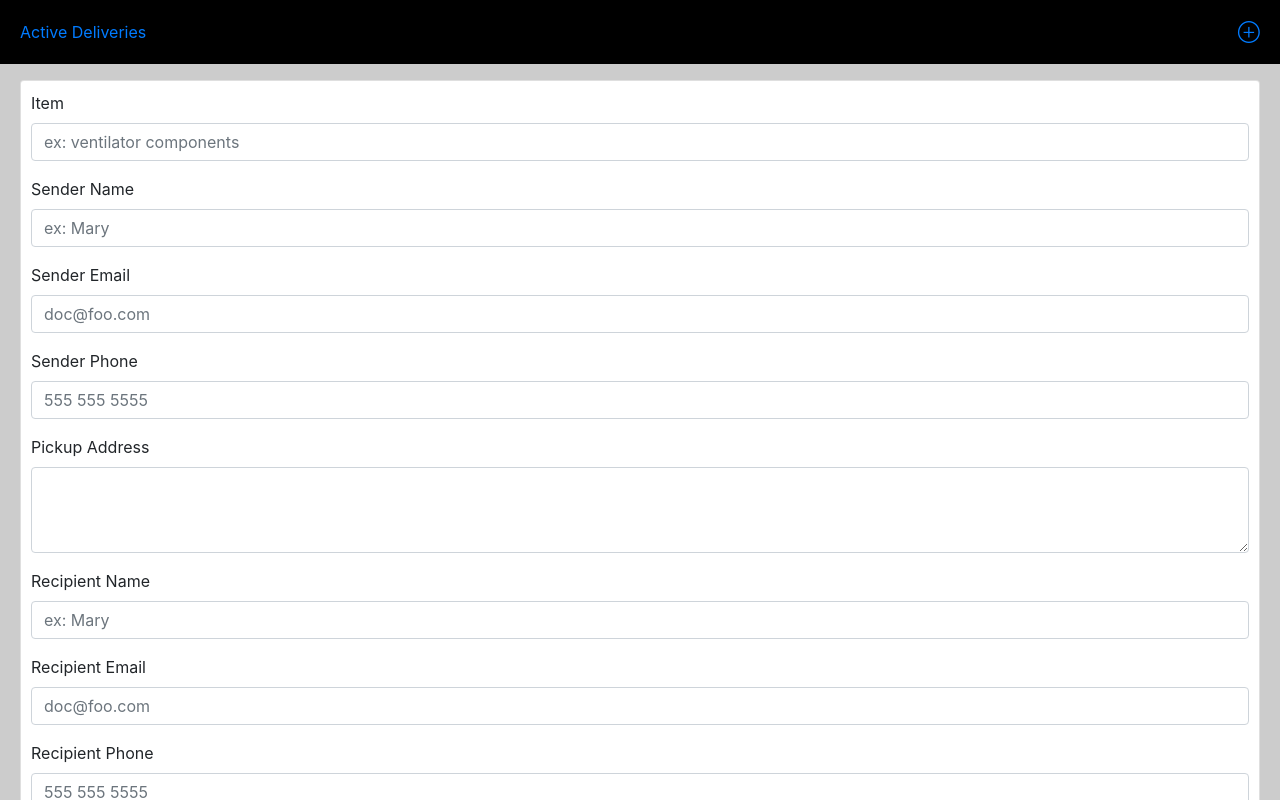
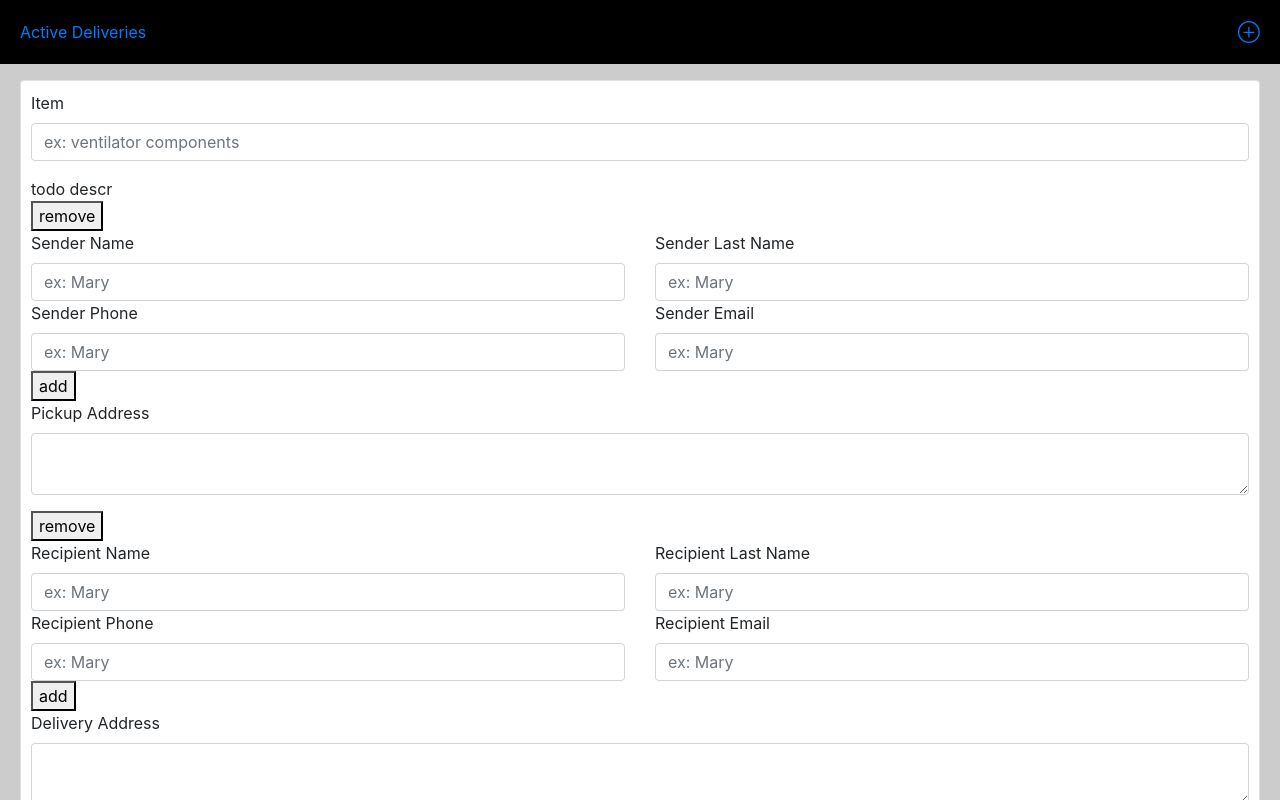
Before and after one commit to chrislewis/covourier, a React (Create React App) app in the folder web-app/: page /delivery in a window 1280 px wide. Shown: the top 800 px of the page. Built offline with nearby package versions, Linux system fonts and the light colour scheme.

Commit message:
dynamic form

```diff
--- a/web-app/src/components/NewDelivery.js
+++ b/web-app/src/components/NewDelivery.js
@@ -1,7 +1,7 @@
 import React, { Component } from 'react';
 import Form from 'react-bootstrap/Form';
 import Button from 'react-bootstrap/Button';
-import { Formik } from 'formik';
+import { Formik, Form as Formk, Field, FieldArray } from 'formik';
 
 class NewDelivery extends Component {
 
@@ -16,7 +16,9 @@ class NewDelivery extends Component {
             <div className="card">
                 <Formik
                 initialValues={{
-                    item: ''
+                    item: '',
+                    senders: [{ firstName: '', lastName: '', phone: '', email: '' }],
+                    recipients: [{ firstName: '', lastName: '', phone: '', email: '' }]
                 }}
                  onSubmit={(values, { setSubmitting }) => {
                     console.log(values)
@@ -36,56 +38,184 @@ class NewDelivery extends Component {
                         isValid,
                         errors,
                     }) => (
-            <Form onSubmit={handleSubmit}>
-                <Form.Group controlId="item">
-                    <Form.Label>Item</Form.Label>
-                    <Form.Control type="text" name="item" onChange={handleChange} value={values.item} placeholder="ex: ventilator components" required />
-                </Form.Group>
+            <Formk>
+                <div className="form-group">
+                    <label for="item">Item</label>
+                    <Field
+                        className="form-control"
+                        id="item"
+                        name="item"
+                        value={values.item}
+                        placeholder="ex: ventilator components" required
+                    />
+                </div>
 
-                <Form.Group controlId="sender-name">
-                    <Form.Label>Sender Name</Form.Label>
-                    <Form.Control type="text" name="senderName" placeholder="ex: Mary" />
-                </Form.Group>
+                todo descr
 
-                <Form.Group controlId="sender-email">
-                    <Form.Label>Sender Email</Form.Label>
-                    <Form.Control type="email" name="senderEmail" placeholder="doc@foo.com" />
-                </Form.Group>
+                <FieldArray
+                    name="senders"
+                    render={arrayHelpers => (
+                        <>
+                            {values.senders.map((sender, index) => (
+                            <div>
+                                <button
+                                    type="button"
+                                    onClick={() => arrayHelpers.remove(index)}
+                                >remove</button>
+                                <div className="row">
+                                    <div className="col">
+                                        <label for={`senders.${index}.firstName`}>Sender Name</label>
+                                    </div>
+                                    <div className="col">
+                                        <label for={`senders.${index}.lastName`}>Sender Last Name</label>
+                                    </div>
+                                </div>
+                                <div className="row">
+                                    <div className="col">
+                                        <Field
+                                            className="form-control"
+                                            id={`senders.${index}.firstName`}
+                                            name={`senders.${index}.firstName`}
+                                            placeholder="ex: Mary"
+                                        />
+                                    </div>
+                                    <div className="col">
+                                        <Field
+                                            className="form-control"
+                                            id={`senders.${index}.lastName`}
+                                            name={`senders.${index}.lastName`}
+                                            placeholder="ex: Mary"
+                                        />
+                                    </div>
+                                </div>
 
-                <Form.Group controlId="sender-phone">
-                    <Form.Label>Sender Phone</Form.Label>
-                    <Form.Control type="text" name="senderPhone" placeholder="555 555 5555" />
-                </Form.Group>
+                                <div className="row">
+                                    <div className="col">
+                                        <label for={`senders.${index}.phone`}>Sender Phone</label>
+                                    </div>
+                                    <div className="col">
+                                        <label for={`senders.${index}.email`}>Sender Email</label>
+                                    </div>
+                                </div>
+                                <div className="row">
+                                    <div className="col">
+                                        <Field
+                                            className="form-control"
+                                            type="tel"
+                                            id={`senders.${index}.phone`}
+                                            name={`senders.${index}.phone`}
+                                            placeholder="ex: Mary"
+                                        />
+                                    </div>
+                                    <div className="col">
+                                        <Field
+                                            className="form-control"
+                                            type="email"
+                                            id={`senders.${index}.email`}
+                                            name={`senders.${index}.email`}
+                                            placeholder="ex: Mary"
+                                        />
+                                    </div>
+                                </div>
+                                <button type="button" onClick={() => arrayHelpers.push({})}>add</button>
+                            </div>
+                        ))}</>
+                    )}
+                />
 
-                <Form.Group controlId="pickup-address">
-                    <Form.Label>Pickup Address</Form.Label>
-                    <Form.Control as="textarea" name="pickupAddress" rows="3" onBlur={(e) => {
-                        const maps = this.getGMapsURI(e.currentTarget.value);
-                        console.log(maps);
-                    }}/>
-                </Form.Group>
+                <div className="form-group">
+                    <label for="pickupAddress">Pickup Address</label>
+                    <Field
+                        as="textarea"
+                        className="form-control"
+                        id="pickupAddress"
+                        name="pickupAddress"
+                    />
+                </div>
 
-                <Form.Group controlId="recipient-name">
-                    <Form.Label>Recipient Name</Form.Label>
-                    <Form.Control type="text" name="recipientName" placeholder="ex: Mary" />
-                </Form.Group>
+                <FieldArray
+                    name="recipients"
+                    render={arrayHelpers => (
+                        <>
+                            {values.recipients.map((recipient, index) => (
+                            <div>
+                                <button
+                                    type="button"
+                                    onClick={() => arrayHelpers.remove(index)}
+                                >remove</button>
+                                <div className="row">
+                                    <div className="col">
+                                        <label for={`recipients.${index}.firstName`}>Recipient Name</label>
+                                    </div>
+                                    <div className="col">
+                                        <label for={`recipients.${index}.lastName`}>Recipient Last Name</label>
+                                    </div>
+                                </div>
+                                <div className="row">
+                                    <div className="col">
+                                        <Field
+                                            className="form-control"
+                                            id={`recipients.${index}.firstName`}
+                                            name={`recipients.${index}.firstName`}
+                                            placeholder="ex: Mary"
+                                        />
+                                    </div>
+                                    <div className="col">
+                                        <Field
+                                            className="form-control"
+                                            id={`recipients.${index}.lastName`}
+                                            name={`recipients.${index}.lastName`}
+                                            placeholder="ex: Mary"
+                                        />
+                                    </div>
+                                </div>
 
-                <Form.Group controlId="recipient-email">
-                    <Form.Label>Recipient Email</Form.Label>
-                    <Form.Control type="email" name="recipientEmail" placeholder="doc@foo.com" />
-                </Form.Group>
+                                <div className="row">
+                                    <div className="col">
+                                        <label for={`recipients.${index}.phone`}>Recipient Phone</label>
+                                    </div>
+                                    <div className="col">
+                                        <label for={`recipients.${index}.email`}>Recipient Email</label>
+                                    </div>
+                                </div>
+                                <div className="row">
+                                    <div className="col">
+                                        <Field
+                                            className="form-control"
+                                            type="tel"
+                                            id={`recipients.${index}.phone`}
+                                            name={`recipients.${index}.phone`}
+                                            placeholder="ex: Mary"
+                                        />
+                                    </div>
+                                    <div className="col">
+                                        <Field
+                                            className="form-control"
+                                            type="email"
+                                            id={`recipients.${index}.email`}
+                                            name={`recipients.${index}.email`}
+                                            placeholder="ex: Mary"
+                                        />
+                                    </div>
+                                </div>
+                                <button type="button" onClick={() => arrayHelpers.push({})}>add</button>
+                            </div>
+                        ))}</>
+                    )}
+                />
 
-                <Form.Group controlId="recipient-phone">
-                    <Form.Label>Recipient Phone</Form.Label>
-                    <Form.Control type="text" name="recipientPhone" placeholder="555 555 5555" />
-                </Form.Group>
+                <div className="form-group">
+                    <label for="deliveryAddress">Delivery Address</label>
+                    <Field
+                        as="textarea"
+                        className="form-control"
+                        id="deliveryAddress"
+                        name="deliveryAddress"
+                    />
+                </div>
 
-                <Form.Group controlId="delivery-address">
-                    <Form.Label>Delivery Address</Form.Label>
-                    <Form.Control as="textarea" name="deliveryAddress" rows="3" />
-                </Form.Group>
                 <Button type="submit">Submit form</Button>
-            </Form>
+            </Formk>
                     )}
             </Formik>
             </div>
```
